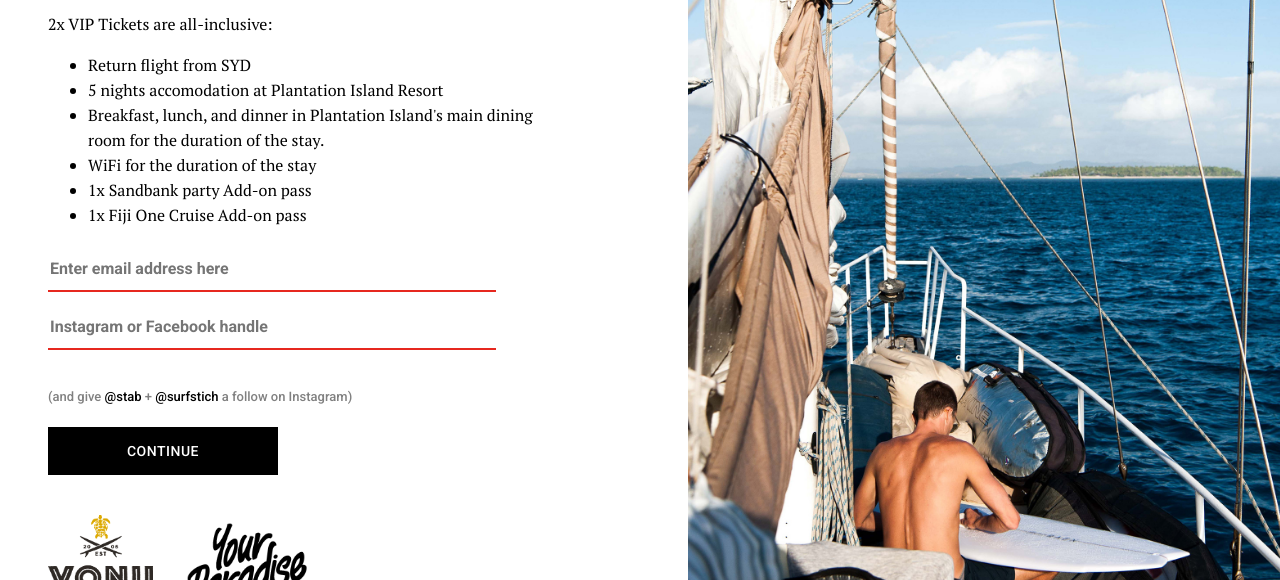
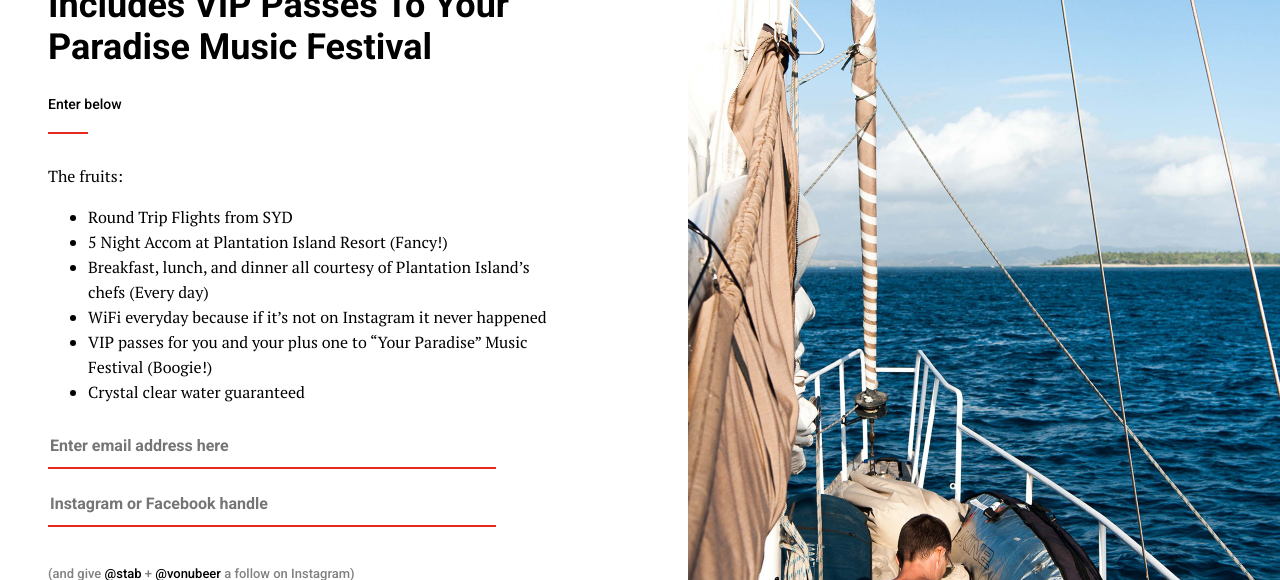
Before and after one commit to WebD00D/Stab-In-The-Dark-2017-Contest, a website: page index.html in a window 1280 px wide. Shown: the part 220-800 px from the top of the page. Drawn offline with nearby package versions, Linux system fonts and the light colour scheme.

Commit message:
new copy

```diff
--- a/index.html
+++ b/index.html
@@ -26,24 +26,25 @@
         <img class="section__content__logo section__content__logo--blk" src="/static/img/StabLogo.png" />
 
 
-        <section class="js_section_one ">
+        <section class="js_section_one " style="max-width:600px">
           <div class="section__content__title">
-            Win a Trip to Surfings <br /> Most Desired Local, Fiji!
+            Seriously, Never Turn Down A Free Trip To Fiji…Especially One That Includes VIP Passes To Your Paradise Music Festival
           </div>
+          <div class="section__content__subtitle">
+            Enter below
+          </div>
+          <div class="section__content__break"></div>
           <div class="section__content__copy">
-            2x VIP Tickets are all-inclusive:
-            <br />
-
+            The fruits:
             <ul>
-              <li>Return flight from SYD</li>
-              <li>5 nights accomodation at Plantation Island Resort</li>
-              <li>Breakfast, lunch, and dinner in Plantation Island's main dining room for the duration of the stay.</li>
-              <li>WiFi for the duration of the stay</li>
-              <li>1x Sandbank party Add-on pass</li>
-              <li>1x Fiji One Cruise Add-on pass</li>
+              <li>Round Trip Flights from SYD</li>
+              <li>5 Night Accom at Plantation Island Resort (Fancy!)</li>
+              <li>Breakfast, lunch, and dinner all courtesy of Plantation Island’s chefs (Every day)</li>
+              <li>WiFi everyday because if it’s not on Instagram it never happened</li>
+              <li>VIP passes for you and your plus one to “Your Paradise” Music Festival (Boogie!)</li>
+              <li>Crystal clear water guaranteed</li>
             </ul>
           </div>
-
 
           <div class="section__content__input m-b-22">
             <input id="email" class="m-b-12" type="text" placeholder="Enter email address here" />
@@ -51,15 +52,15 @@
             <div id="errormessage" class="error-message d-none">Please enter a valid email.</div>
           </div>
           <div class="section__content__copy section__content__copy--sm ">
-            (and give <a target="_blank" href="https://www.instagram.com/stab/">@stab</a> + <a target="_blank" href="https://www.instagram.com/surfstitch/">@surfstich</a> a follow on Instagram)
+            (and give <a target="_blank" href="https://www.instagram.com/stab/">@stab</a> + <a target="_blank" href="https://www.instagram.com/vonubeer/">@vonubeer</a> a follow on Instagram)
           </div>
           <div class="section__content__input">
             <button id="js_submitEmail">Continue</button>
           </div>
 
           <div class="section__content__sponsors">
-            <img src="/static/img/vonu.png" />
-            <img src="/static/img/YPE.png" />
+            <a href="https://www.vonubeer.com/"><img src="/static/img/vonu.png" /></a>
+            <a href="http://yourparadise.com/"><img src="/static/img/YPE.png" /></a>
           </div>
 
       </section>
--- a/static/scss/style.scss
+++ b/static/scss/style.scss
@@ -95,6 +95,19 @@ $t-copy: 'PT Serif', serif;
 
     }
 
+    &__subtitle {
+      margin-bottom: 20px;
+      font-family: $t-title;
+      font-size: 14px;
+    }
+
+    &__break {
+      height: 2px;
+      width: 40px;
+      background-color: #E6281F;
+      margin-bottom: 30px;
+    }
+
     &__copy {
       max-width: 85%;
       font-size: 16px;
@@ -183,7 +196,7 @@ $t-copy: 'PT Serif', serif;
 
   &__image {
     height: 100vh;
-    min-height: 900px;
+    min-height: 1100px;
     width: 50%;
     position: relative;
 
```
Also changed, not shown: static/css/style.css.
